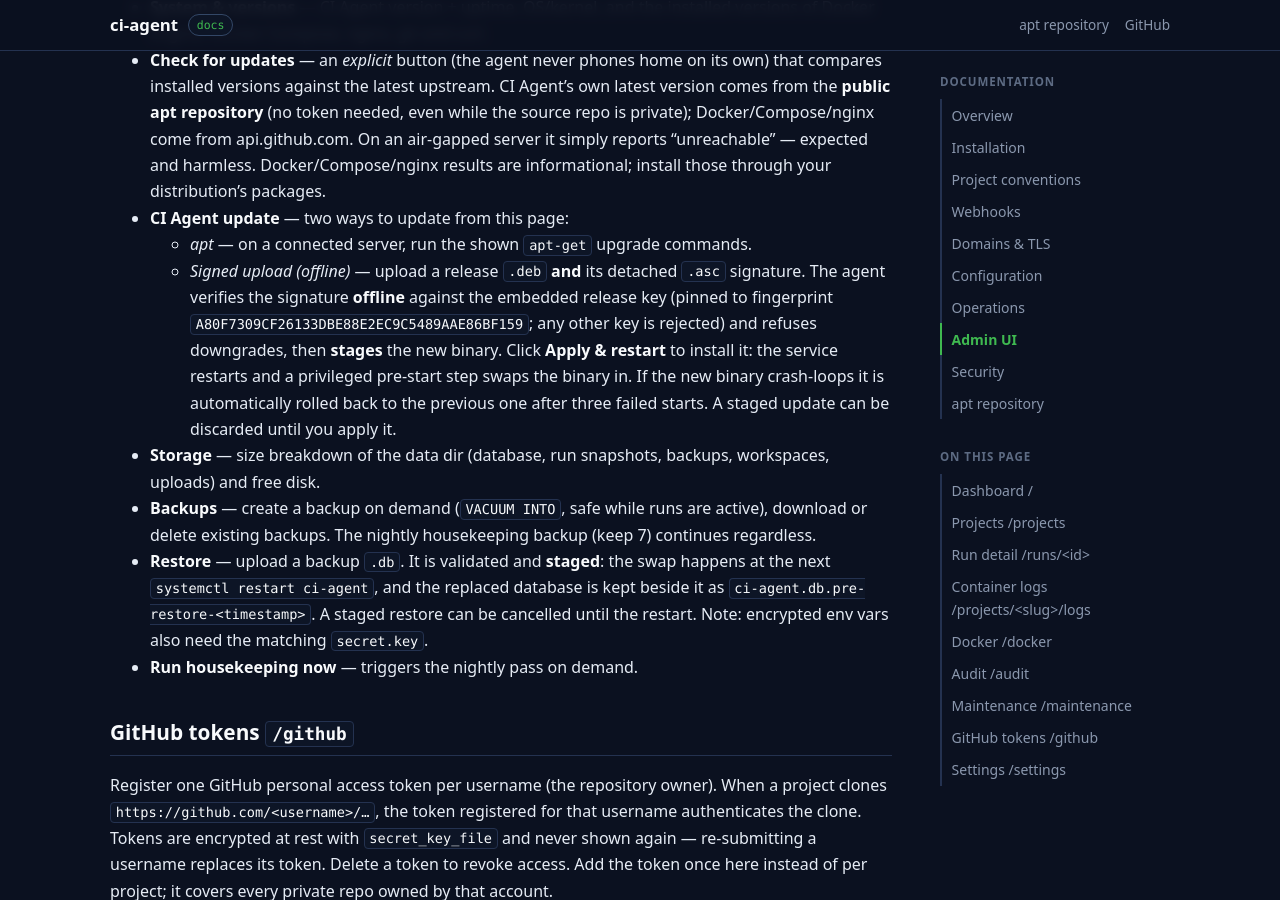
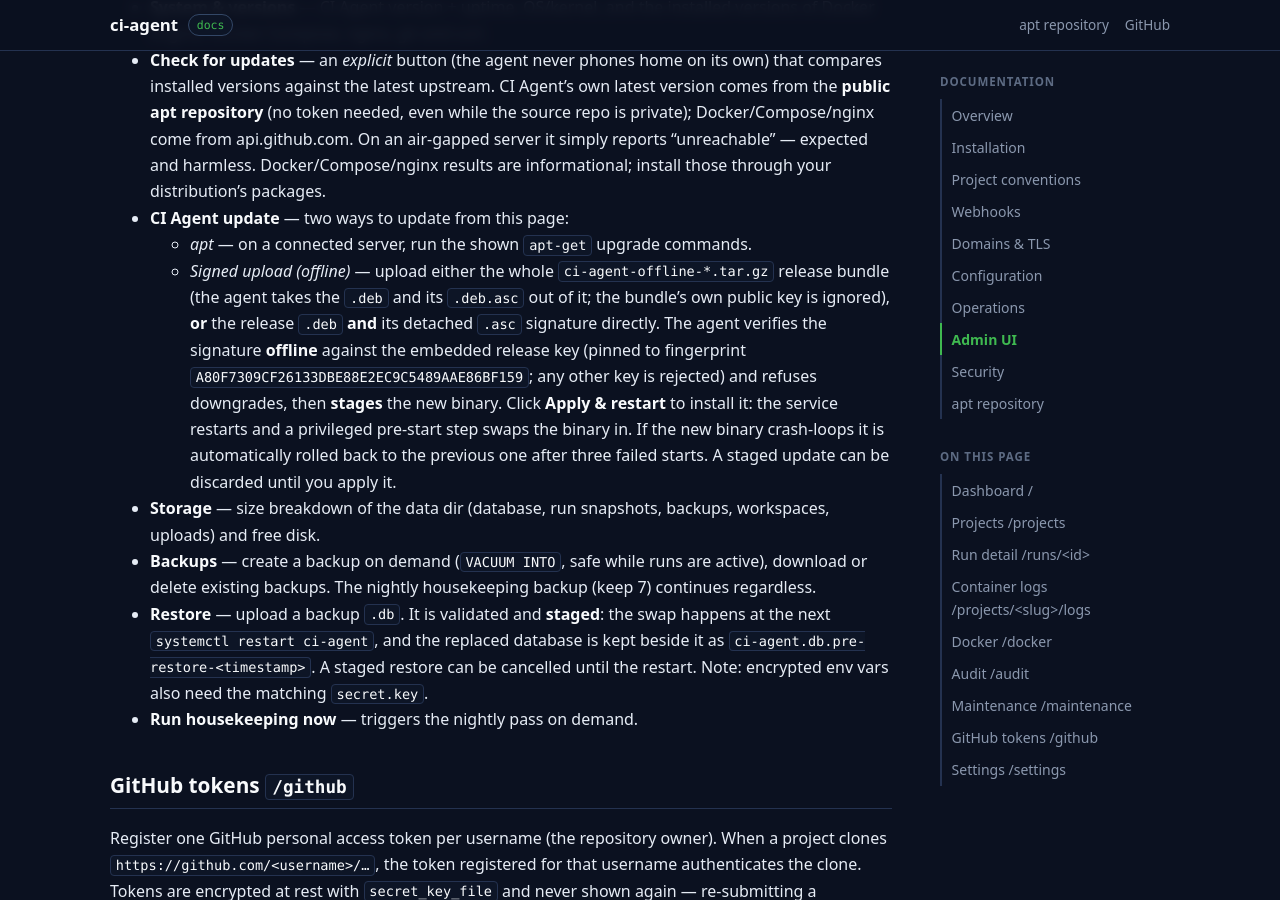
Before and after one commit to m-hoseinzadeh/ci-agent-apt, a Jekyll site: the page built from docs/ui.md, in a window 1280 px wide and 900 px high, scrolled down 1918 px. Built offline with Jekyll 4.4.1, drawn with Linux system fonts in a browser that asks for light colours; our own code applies the rules of GitHub Pages for plain Markdown files.

Commit message:
Publish v0.2.1-r57

```diff
--- a/docs/ui.md
+++ b/docs/ui.md
@@ -86,8 +86,11 @@ changes, token rotations, triggers, cancellations, prunes, settings changes.
   informational; install those through your distribution's packages.
 - **CI Agent update** — two ways to update from this page:
   - *apt* — on a connected server, run the shown `apt-get` upgrade commands.
-  - *Signed upload (offline)* — upload a release `.deb` **and** its detached
-    `.asc` signature. The agent verifies the signature **offline** against the
+  - *Signed upload (offline)* — upload either the whole
+    `ci-agent-offline-*.tar.gz` release bundle (the agent takes the `.deb` and
+    its `.deb.asc` out of it; the bundle's own public key is ignored), **or**
+    the release `.deb` **and** its detached `.asc` signature directly. The agent
+    verifies the signature **offline** against the
     embedded release key (pinned to fingerprint
     `A80F7309CF26133DBE88E2EC9C5489AAE86BF159`; any other key is rejected) and
     refuses downgrades, then **stages** the new binary. Click **Apply &
```
Also changed, not shown: docs/install.md (+5 -1 lines), docs/security.md (+4 -1 lines), 8 other files.
